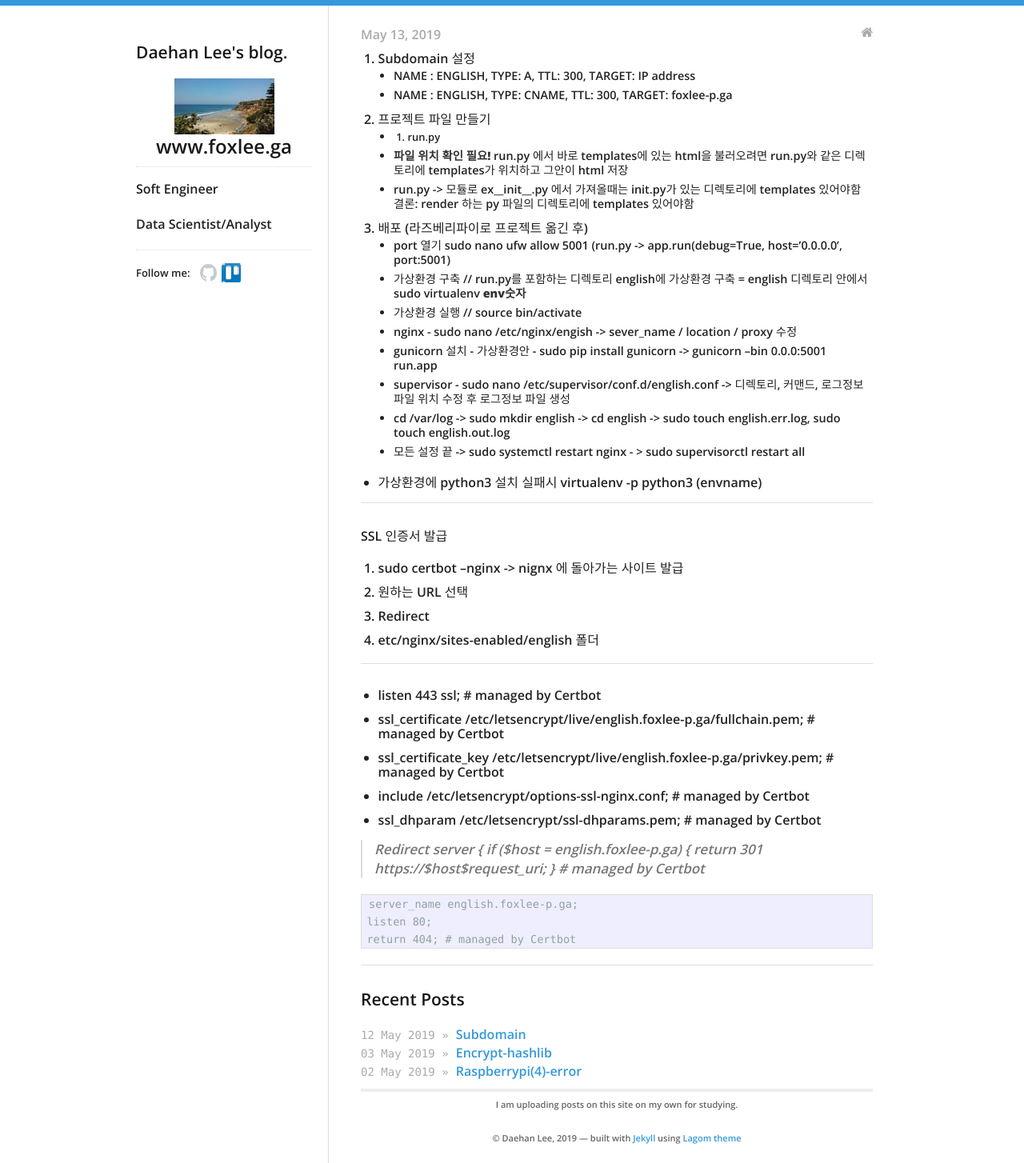
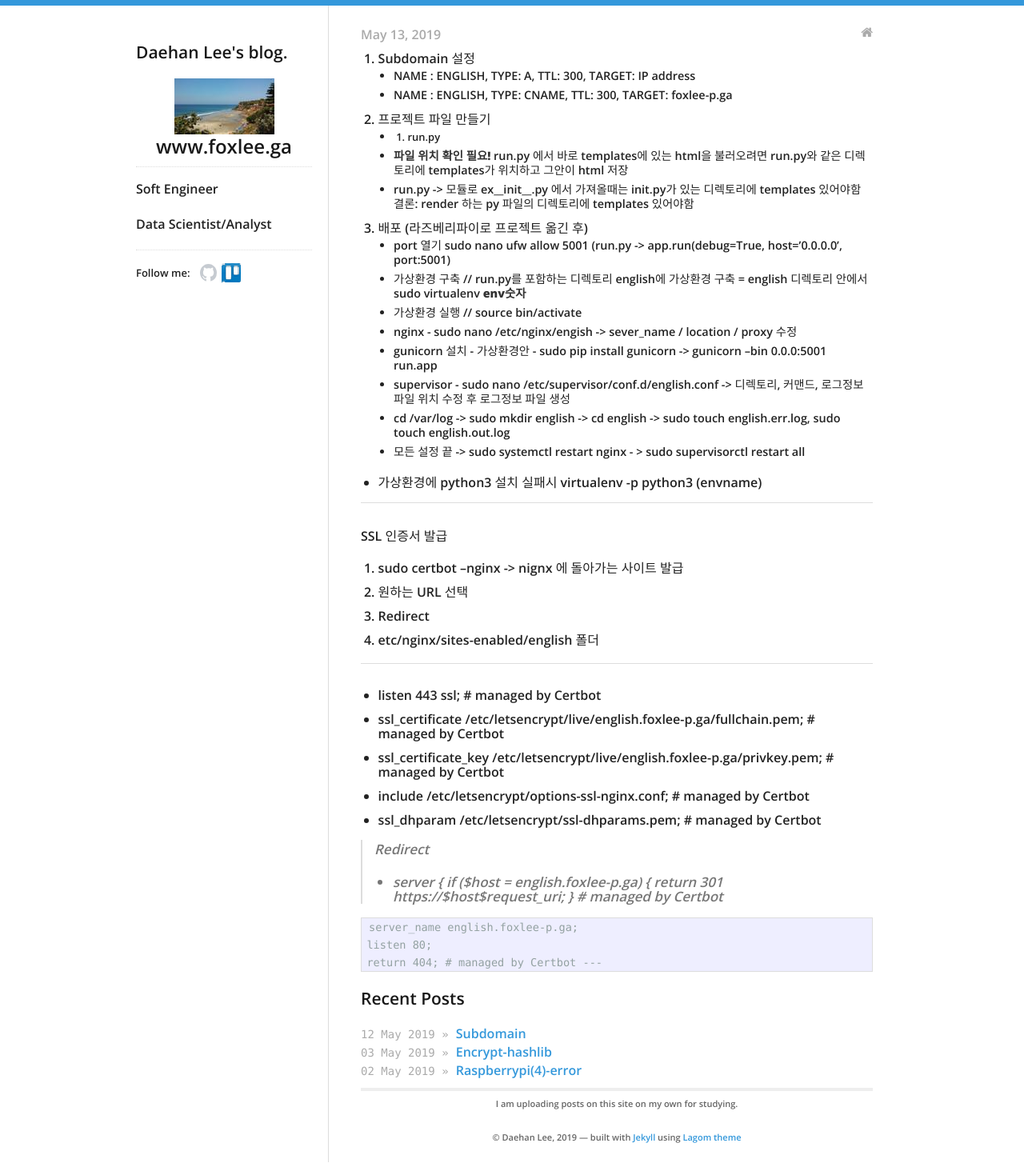
Before and after one commit to daehan0226/Study, a Jekyll site: the page built from _posts/2019-05-13-Flask_review.md, in a window 1280 px wide. Shown: the whole page at 80% size. Built offline with Jekyll 4.4.1, drawn with Linux system fonts in a browser that asks for light colours.

```diff
--- a/_posts/2019-05-13-Flask_review.md
+++ b/_posts/2019-05-13-Flask_review.md
@@ -44,14 +44,12 @@ SSL 인증서 발급
    * ssl_dhparam /etc/letsencrypt/ssl-dhparams.pem; # managed by Certbot
 
 > Redirect
-	server {
+*	server {
 	    if ($host = english.foxlee-p.ga) {
             return 301 https://$host$request_uri;
         } # managed by Certbot
 
-
 	server_name english.foxlee-p.ga;
     listen 80;
     return 404; # managed by Certbot
-
 ---
```
